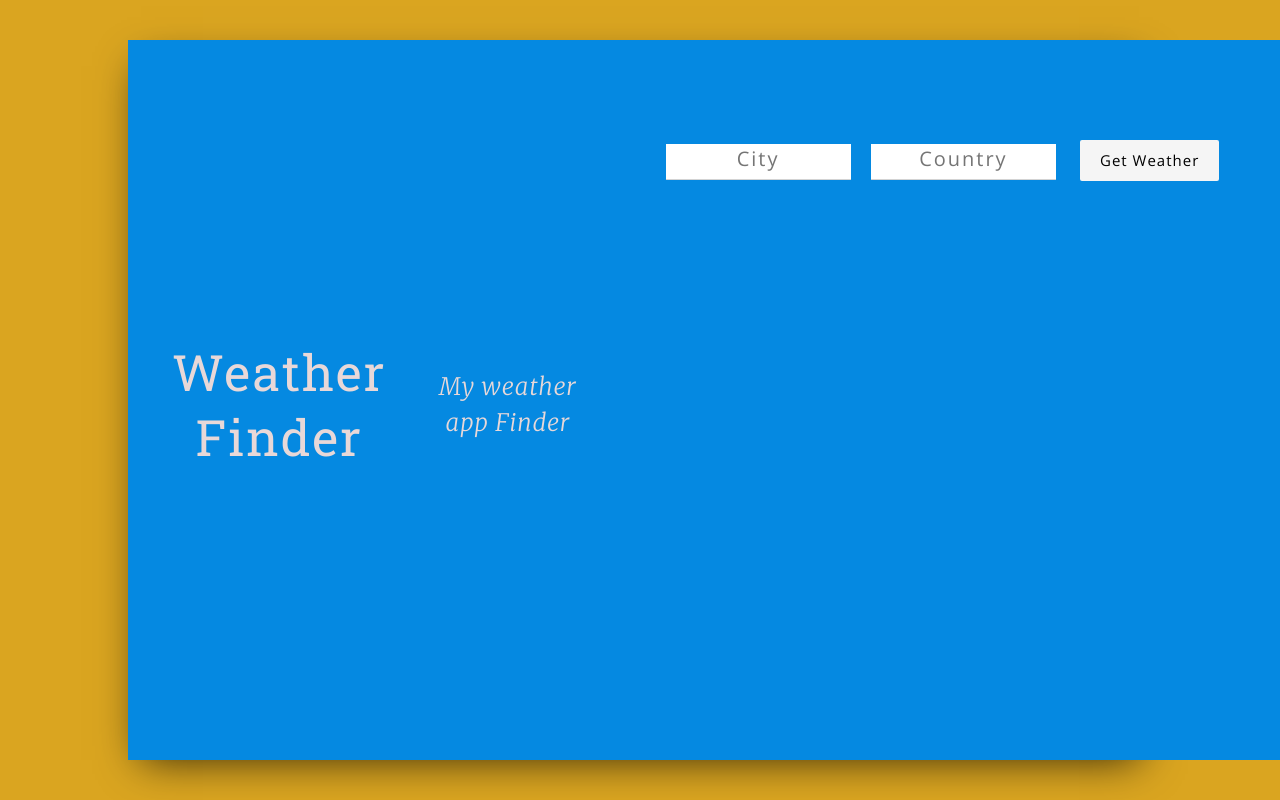
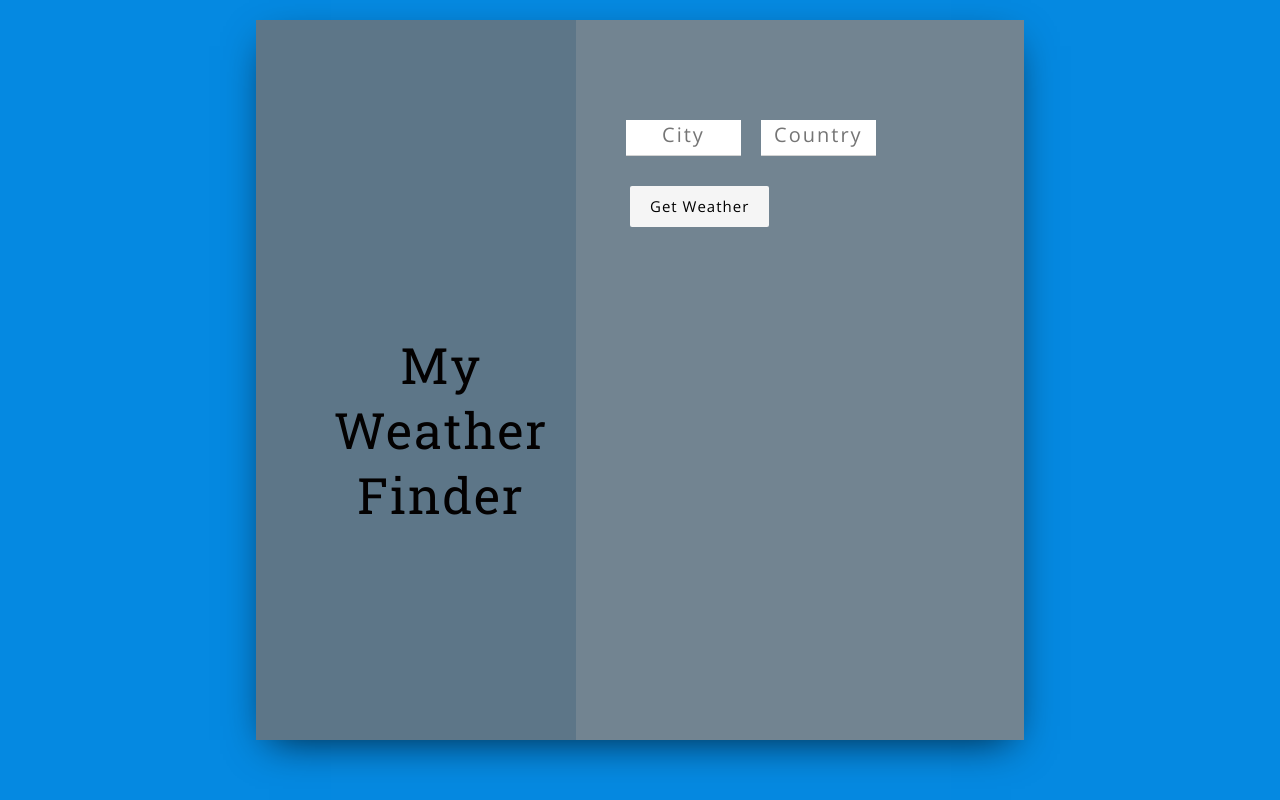
Before and after one commit to cuestafrancisco/my-weather, a React (Create React App) app: page / in a window 1280 px wide. Built offline with nearby package versions, Linux system fonts and the light colour scheme.

Commit message:
add css.js styling properties

```diff
--- a/src/App.css
+++ b/src/App.css
@@ -5,11 +5,12 @@
 body {
   font-family: "Open Sans", serif;
   background: rgb(5, 137, 225);
+
 }
 
 .wrapper {
-  background: goldenrod;
-  height: 100vh;
+
+  height: 95vh;
   display: flex;
   justify-content: center;
   align-items: center;
@@ -17,29 +18,33 @@ body {
 
 .main {
   height: 90vh;
-  background: red;
+  display: flex;
   box-shadow: 0px 13px 40px -13px rgba(0,0,0,0.75);
-  width: 80%;
+  width: 60%;
   margin: 0 auto;
 }
 
 .title-container {
   height: 90vh;
-  background: rgb(5, 137, 225);
-
+  background: rgb(93, 118, 136);
+  display: flex;
   background-size: cover;
   display: flex;
   align-items: center;
   justify-content: center;
   text-align: center;
-  color:rgb(232, 216, 216);
+  color:rgb(3, 1, 1);
 }
+
 
 .title-container__title {
   font-size: 50px;
+  display: flex;
   letter-spacing: 2px;
+  padding-top: 90px;
+  padding-left: 50px;
   line-height: 1.3;
-  font-family: 'Roboto Slab', serif;
+  font-family: 'Roboto Slab', 'Times New Roman', Times, serif;
 
 }
 
@@ -47,12 +52,14 @@ body {
   font-style: italic;
   font-weight: 100;
   letter-spacing: 1px;
+  padding-top: 100px;
+  padding-left: 50px;
   line-height: 1.5;
-  font-family: "Merriweather", serif;
+  font-family: "Merriweather", 'Times New Roman', Times, serif;
 }
 
 .form-container {
-  background:  rgb(5, 137, 225);
+  background: rgb(114, 132, 145);
   height: 90vh;
   padding-top: 100px;
   padding-left: 50px;
@@ -64,7 +71,7 @@ input[type="text"] {
   border-bottom: solid 1px lightgrey;
   width: 30%;
   padding-bottom: 5px;
-  color: #fff !important;
+  color: rgb(3, 0, 0) !important;
   font-weight: lighter;
   letter-spacing: 2px;
   margin-bottom: 30px;
@@ -102,7 +109,7 @@ button:active {
 }
 
 .weather__info {
-  width: 60%;
+  width: 100%;
   font-size: 20px;
   font-weight: 200;
   letter-spacing: 2px;
@@ -116,7 +123,7 @@ button:active {
 }
 
 .weather__key:last-child {
-  border: 0;
+  border: 1;
 }
 
 .weather__value {
--- a/src/components/Titles.js
+++ b/src/components/Titles.js
@@ -2,8 +2,10 @@ import React, { Fragment } from "react";
 
 const Titles = () => (
 	<Fragment>
-		<h1 className="title-container__title">Weather Finder</h1>
-		<h3 className="title-container__subtitle"> My weather app Finder</h3>
+		<h1 className="title-container__title">My Weather Finder</h1>
+
+
+
 
 
 	</Fragment>
--- a/src/components/Weather.js
+++ b/src/components/Weather.js
@@ -4,8 +4,12 @@ import React from "react";
 //<p>The Current Weather Conditions for {this.props.city}</p>
 
 //stateless functionals components
+
+
 const Weather = props => (
-	<div className="weather__info">
+	<div className= "weather__info" >
+
+
 	 {
 	 	props.city && props.country && <p className="weather__key"> Location:
 	 		<span className="weather__value"> { props.city }, { props.country }</span>
```
Also changed, not shown: 1 other file (tests, documents, lock files or other folders).
